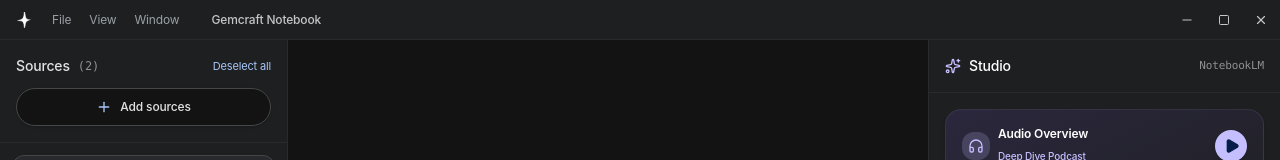
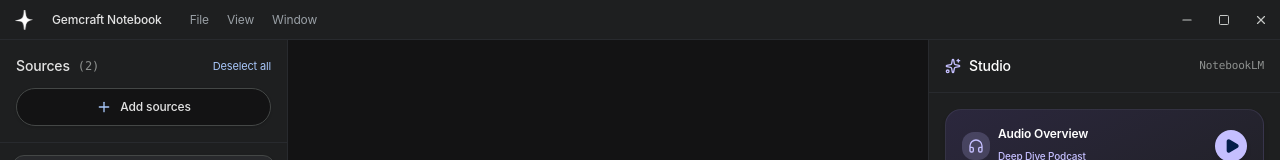
Before and after one commit to PichyyyNews/gemcraft, a React (Vite) app: page / in a window 1280 px wide. Shown: the top 160 px of the page. Built offline with nearby package versions, Linux system fonts and the light colour scheme; the HTML template or start-up script is replaced by a standard one.

Commit message:
style(titlebar): move notebook title before File and enlarge logo by 25%

```diff
--- a/src/components/layout/Titlebar.tsx
+++ b/src/components/layout/Titlebar.tsx
@@ -41,19 +41,45 @@
       {/* Left side: Logo & Menus */}
       <div className="flex items-center gap-2 pointer-events-auto" data-tauri-drag-region>
         {/* App Logo - logo (1).svg */}
+        {/* App Logo - logo (1).svg */}
         <div
-          className="flex items-center justify-center p-1 rounded hover:bg-[#282a2e]/60 cursor-pointer transition-colors"
+          className="flex items-center justify-center p-0.5 rounded hover:bg-[#282a2e]/60 cursor-pointer transition-colors"
           title="Gemcraft"
         >
           <img
             src="/logo (1).svg"
             alt="Gemcraft Logo"
-            className="w-4 h-4 object-contain"
+            className="w-5 h-5 object-contain"
           />
         </div>
 
+        {/* Notebook Title Pill (Placed before File menu) */}
+        <div className="flex items-center mr-1">
+          {isEditingTitle ? (
+            <input
+              type="text"
+              value={notebookTitle}
+              autoFocus
+              onBlur={() => setIsEditingTitle(false)}
+              onKeyDown={(e) => {
+                if (e.key === "Enter") setIsEditingTitle(false);
+              }}
+              onChange={(e) => setNotebookTitle(e.target.value)}
+              className="text-xs font-medium bg-[#131314] px-2 py-0.5 rounded border border-[#a8c7fa] focus:outline-none text-white font-sans"
+            />
+          ) : (
+            <button
+              onClick={() => setIsEditingTitle(true)}
+              className="text-xs font-medium text-[#e3e3e3] hover:text-white hover:bg-[#282a2e] px-2 py-0.5 rounded transition-colors text-left flex items-center gap-1.5 cursor-pointer font-sans"
+              title="Click to rename notebook"
+            >
+              <span>{notebookTitle}</span>
+            </button>
+          )}
+        </div>
+
         {/* Window Menu Items */}
-        <div className="flex items-center gap-0.5 text-[#9aa0a6] mr-2">
+        <div className="flex items-center gap-0.5 text-[#9aa0a6]">
           <button
             type="button"
             className="px-2 py-0.5 rounded hover:bg-[#282a2e] hover:text-[#e3e3e3] transition-colors cursor-pointer text-xs"
@@ -75,31 +101,6 @@
           >
             Window
           </button>
-        </div>
-
-        {/* Notebook Title Pill */}
-        <div className="flex items-center">
-          {isEditingTitle ? (
-            <input
-              type="text"
-              value={notebookTitle}
-              autoFocus
-              onBlur={() => setIsEditingTitle(false)}
-              onKeyDown={(e) => {
-                if (e.key === "Enter") setIsEditingTitle(false);
-              }}
-              onChange={(e) => setNotebookTitle(e.target.value)}
-              className="text-xs font-medium bg-[#131314] px-2 py-0.5 rounded border border-[#a8c7fa] focus:outline-none text-white font-sans"
-            />
-          ) : (
-            <button
-              onClick={() => setIsEditingTitle(true)}
-              className="text-xs font-medium text-[#c4c7c5] hover:text-white hover:bg-[#282a2e] px-2 py-0.5 rounded transition-colors text-left flex items-center gap-1.5 cursor-pointer font-sans"
-              title="Click to rename notebook"
-            >
-              <span>{notebookTitle}</span>
-            </button>
-          )}
         </div>
       </div>
 
```
